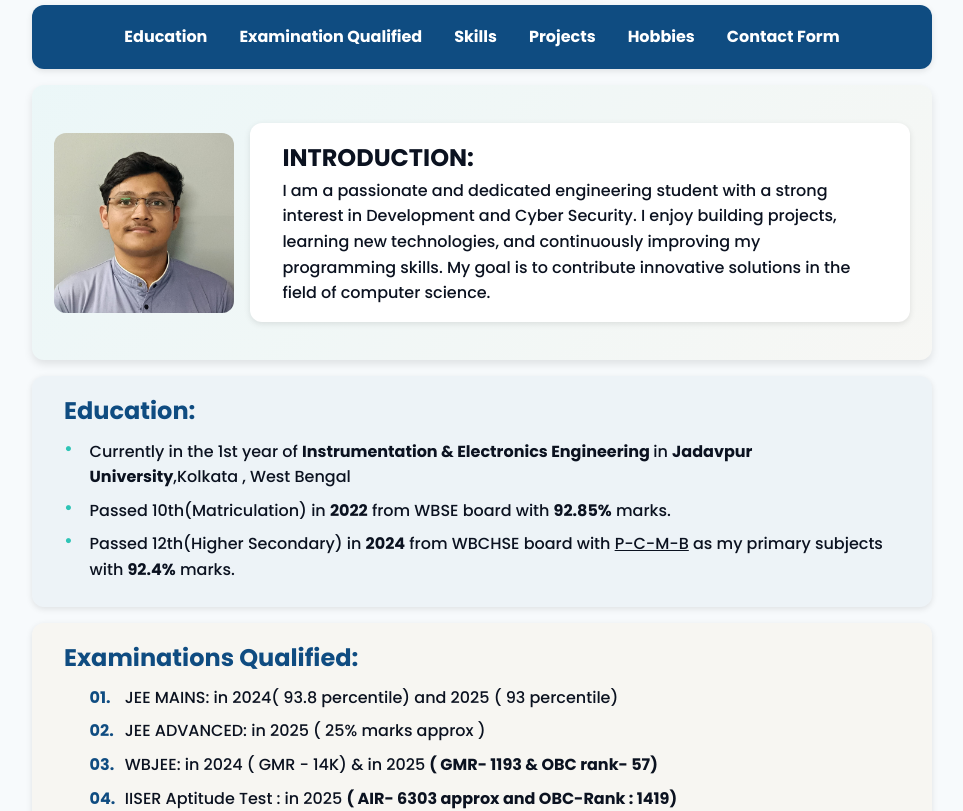
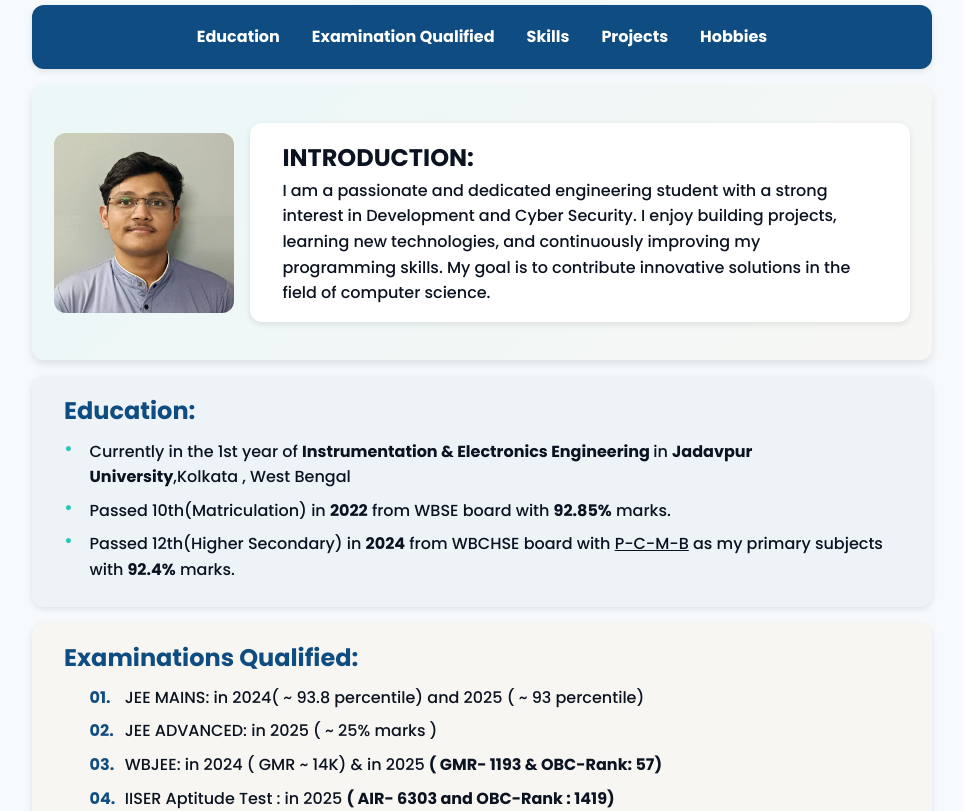
Before and after one commit to Avik-Rana54/Resume, a plain HTML site: page index.html in a window 1280 px wide. Shown: the part 143-954 px from the top of the page, without its empty margins (158-1121 px from the left). Drawn offline with Linux system fonts and the light colour scheme.

Commit message:
Update index.html

```diff
--- a/index.html
+++ b/index.html
@@ -23,7 +23,6 @@
                 <nav> <a href="#Skills">Skills</a> </nav>
                 <nav> <a href="#Projects">Projects</a> </nav>
                 <nav> <a href="#Hobbies">Hobbies</a> </nav>
-                <nav> <a href="#Contact_Form">Contact Form</a> </nav>
             </div>
             <div class="intro">
                 <img class="avatar" src="avik.jpg" alt="Avik" onerror="this.onerror=null;this.src='Avik Photo.jpg'">
@@ -45,10 +44,10 @@
     <div class="five" id="Examination_Qualified">
         <h3>Examinations Qualified:</h3>
                 <ol>
-                    <li>JEE MAINS: in 2024( 93.8 percentile) and 2025 ( 93 percentile) </li>
-                    <li>JEE ADVANCED: in 2025 ( 25% marks approx )</li>
-                    <li>WBJEE: in 2024 ( GMR - 14K) & in 2025 <strong>( GMR- 1193 & OBC rank- 57) </strong></li>
-                    <li>IISER Aptitude Test : in 2025 <strong>( AIR- 6303 approx and OBC-Rank : 1419)</strong></li>
+                    <li>JEE MAINS: in 2024( ~ 93.8 percentile) and 2025 ( ~ 93 percentile) </li>
+                    <li>JEE ADVANCED: in 2025 ( ~ 25% marks  )</li>
+                    <li>WBJEE: in 2024 ( GMR ~ 14K) & in 2025 <strong>( GMR- 1193 & OBC-Rank: 57) </strong></li>
+                    <li>IISER Aptitude Test : in 2025 <strong>( AIR- 6303  and OBC-Rank : 1419)</strong></li>
                 </ol>
     </div>
     <div class="skills" id="Skills">
```
